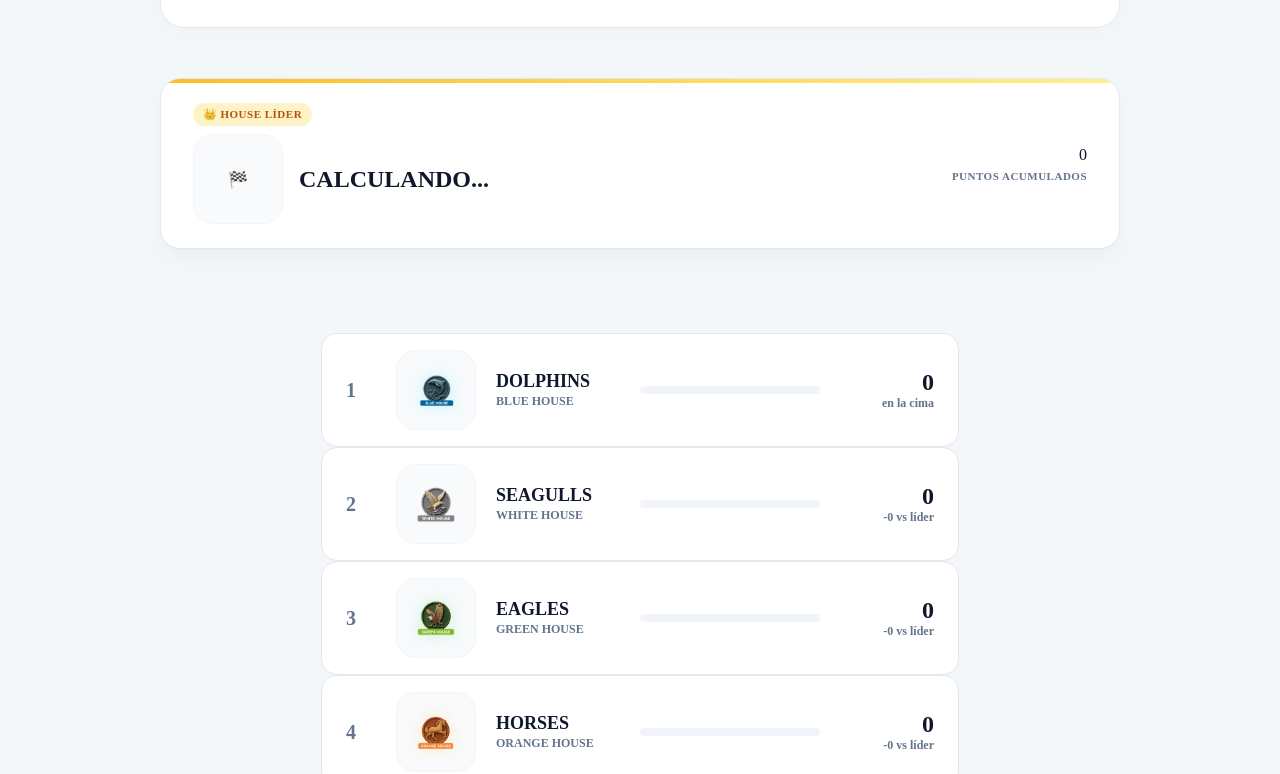
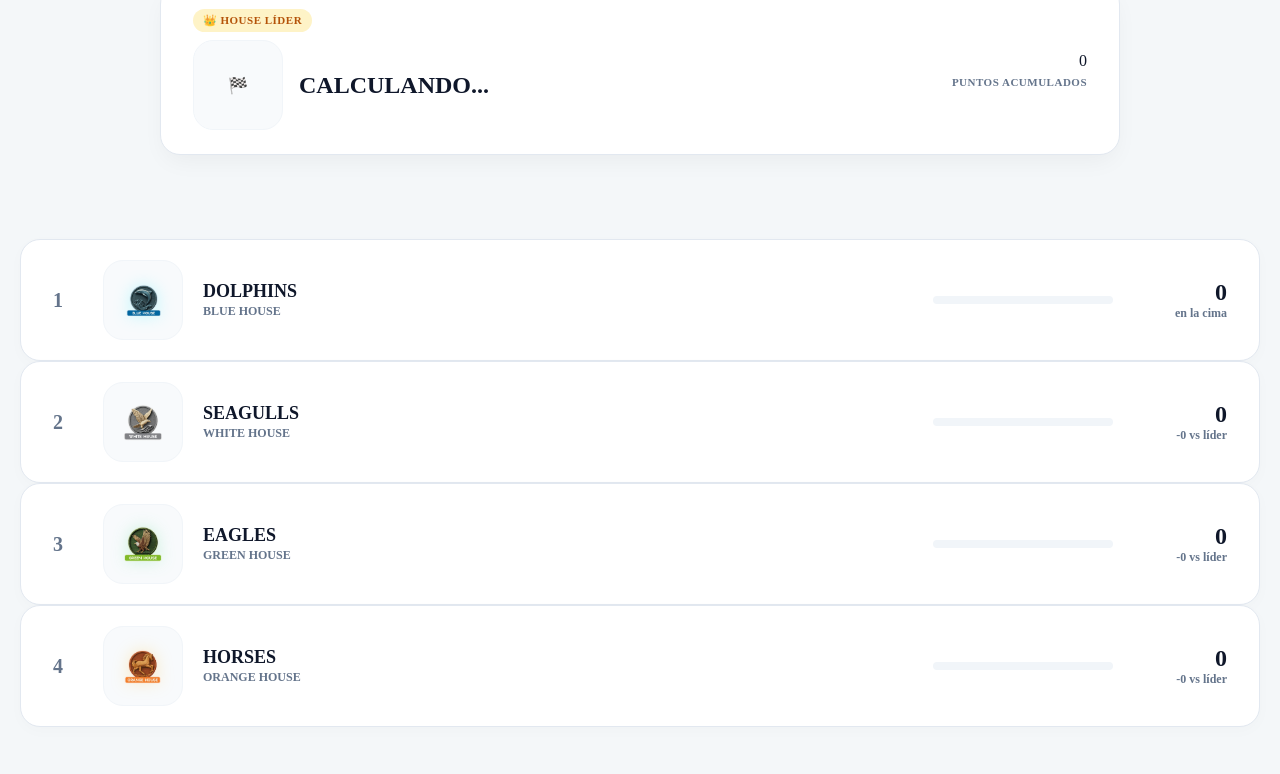
Before and after one commit to FabrizioT04/olimpiadas-smp-edge, a website: page public/index.html in a window 1280 px wide. Shown: the part 264-1038 px from the top of the page. Drawn offline with Linux system fonts and the light colour scheme.

Commit message:
actualización

```diff
--- a/public/index.html
+++ b/public/index.html
@@ -178,11 +178,13 @@
       align-items: center;
       background: var(--card-bg);
       border: 1px solid var(--border-color);
-      border-radius: 16px;
-      padding: 16px 24px;
+      border-radius: 20px;
+      padding: 20px 32px;
       cursor: pointer;
       transition: all 0.2s ease;
-      box-shadow: 0 1px 3px rgba(0,0,0,0.02);
+      box-shadow: 0 4px 15px rgba(0,0,0,0.02);
+      width: 100%;
+      box-sizing: border-box;
     }
     .smp-card:hover {
       transform: translateY(-2px);
@@ -468,12 +470,7 @@
   <script>
     function toggleMenu() { document.getElementById('sideMenu').classList.toggle('open'); }
   </script>
-   <!-- 🏁 PIE DE PÁGINA -->
-     <footer style="text-align: center; padding-top: 60px; color: var(--text-muted); font-size: 12px; font-weight: 500;">
-      <p>© 2026 Innova Schools - San Martín de Porres.</p>
-      <p style="margin-top: 4px;">Plataforma Oficial de Puntajes.</p>
-    </footer>
-  </div>
+
   <div class="app-container">
 
  <div class="ig-profile-header" style="display: flex; align-items: center; gap: 30px; background: var(--card-bg); border: 1px solid var(--border-color); border-radius: 24px; padding: 30px; margin-bottom: 30px; box-shadow: 0 4px 20px rgba(0,0,0,0.02);">
@@ -775,6 +772,11 @@
     actualizarMarcadorEnVivo();
     setInterval(actualizarMarcadorEnVivo, 3000);
   });
+  <!-- 🏁 PIE DE PÁGINA -->
+     <footer style="text-align: center; padding-top: 60px; color: var(--text-muted); font-size: 12px; font-weight: 500;">
+      <p>© 2026 Innova Schools - San Martín de Porres.</p>
+      <p style="margin-top: 4px;">Plataforma Oficial de Puntajes.</p>
+    </footer>
 </script>
 </body>
 </html>
```
